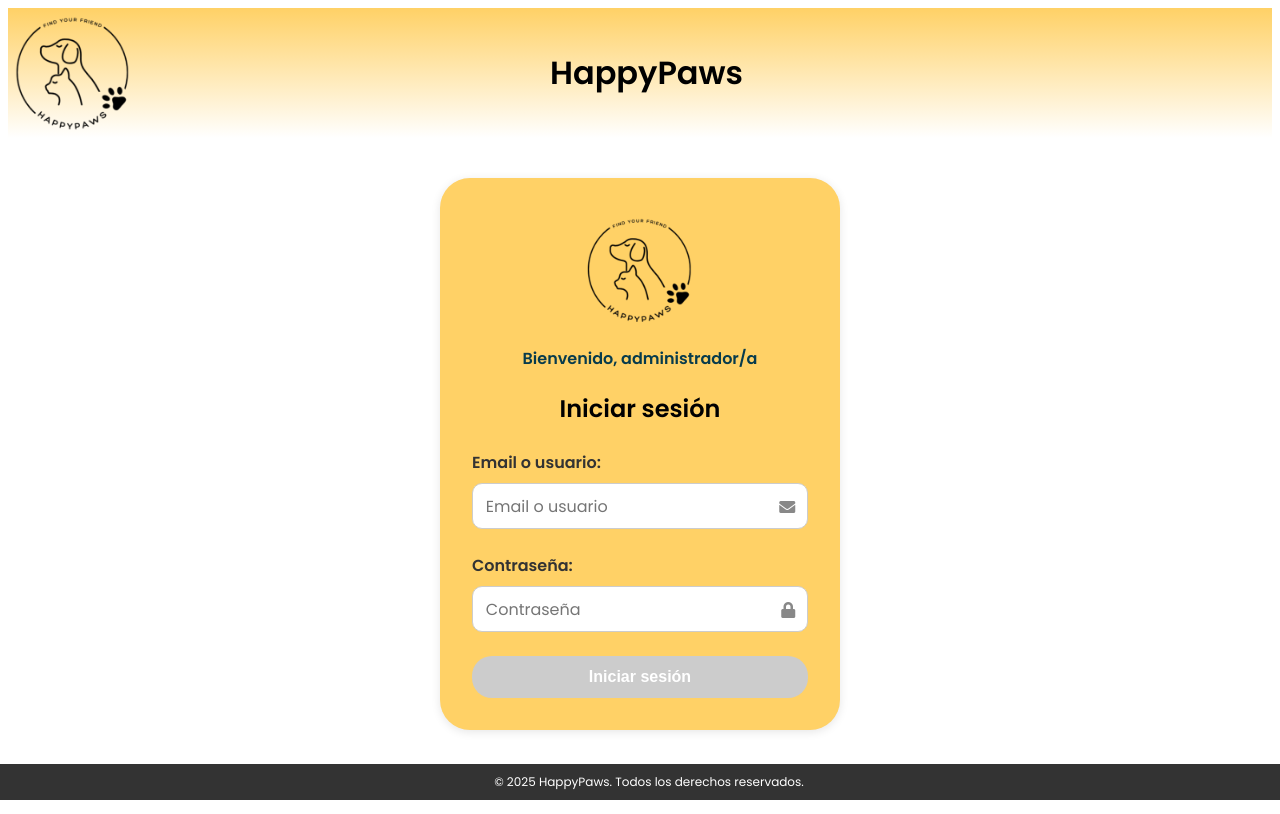
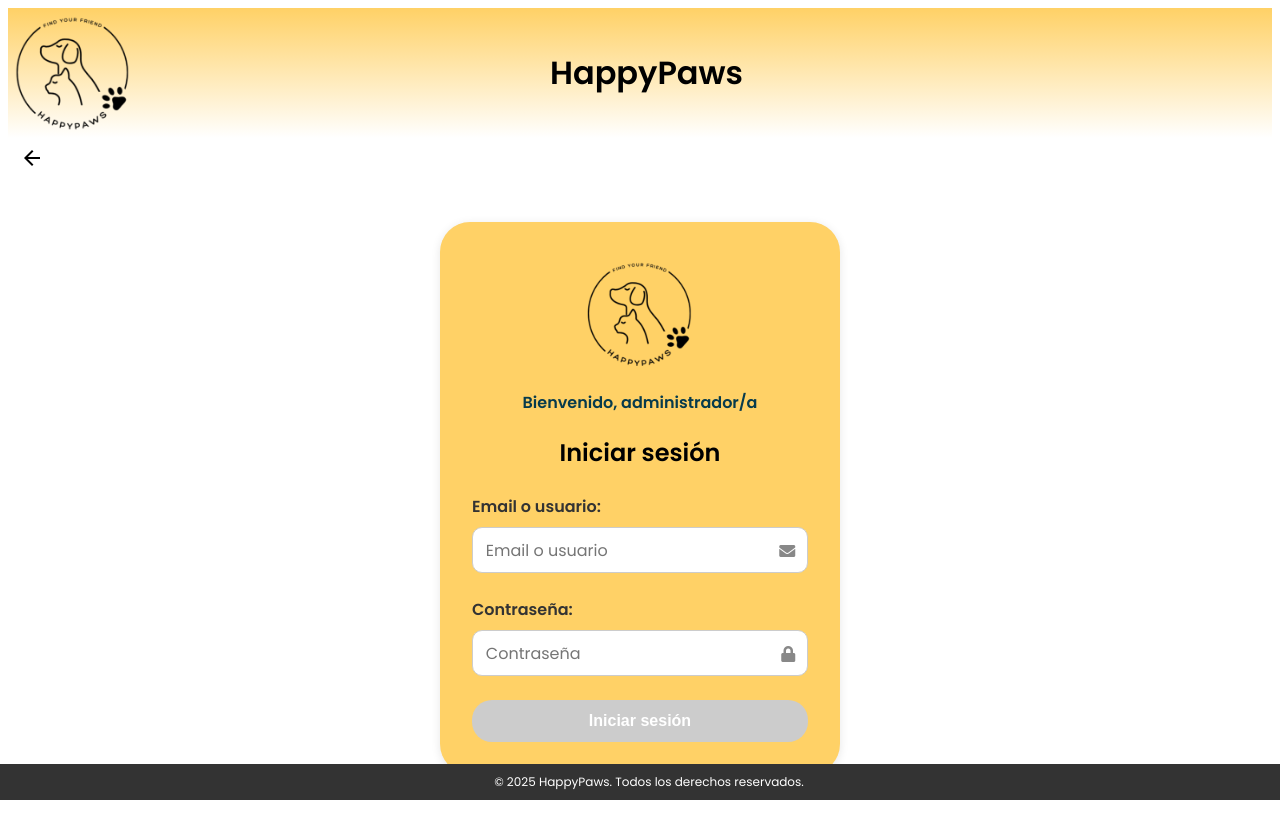
Before and after one commit to itsazahara/happypaws-frontend, an Angular app: page /login-admin in a window 1280 px wide. Built offline with nearby package versions, Linux system fonts and the light colour scheme.

Commit message:
Se ha implementado el sistema de volver hacia atrás con una flecha en algunas páginas pero aún está en testing

```diff
--- a/src/app/pages/informacion_mascota/informacion_mascota.component.html
+++ b/src/app/pages/informacion_mascota/informacion_mascota.component.html
@@ -1,8 +1,16 @@
 <head>
   <link rel="stylesheet" href="https://cdnjs.cloudflare.com/ajax/libs/font-awesome/5.15.1/css/all.min.css">
   <link href="https://fonts.googleapis.com/icon?family=Material+Icons+Outlined" rel="stylesheet">
+  <link rel="stylesheet" href="https://fonts.googleapis.com/css2?family=Material+Symbols+Outlined:opsz,wght,FILL,GRAD@24,400,0,0&icon_names=arrow_back" />
+
 </head>
-
+<header>
+  <nav class="menu-enlaces">
+    <a routerLink="/menu_usuario" routerLinkActive="activo"><span class="material-symbols-outlined">
+      arrow_back
+      </span></a>
+  </nav>
+</header>
 <body>
   <div class="mascota-container" *ngIf="mascota">
     <div class="mascota-card">
--- a/src/app/pages/informacion_mascota/informacion_mascota.component.scss
+++ b/src/app/pages/informacion_mascota/informacion_mascota.component.scss
@@ -111,3 +111,23 @@ strong {
   color: #444;
   font-size: 1.2rem;
 }
+
+.menu-enlaces {
+  display: flex;
+
+}
+
+.menu-enlaces a {
+  color: black;
+  text-decoration: none;
+  font-weight: bold;
+  padding: 8px 12px;
+  border-radius: 5px;
+  transition: background-color 0.3s ease;
+}
+
+.menu-enlaces a:hover,
+.menu-enlaces a.activo {
+  color: white;
+  background-color: #32a6cc;
+}
--- a/src/app/pages/login-administrador/login-administrador.component.html
+++ b/src/app/pages/login-administrador/login-administrador.component.html
@@ -1,6 +1,15 @@
 <head>
   <link rel="stylesheet" href="https://cdnjs.cloudflare.com/ajax/libs/font-awesome/5.15.1/css/all.min.css">
+  <link rel="stylesheet" href="https://fonts.googleapis.com/css2?family=Material+Symbols+Outlined:opsz,wght,FILL,GRAD@24,400,0,0&icon_names=arrow_back" />
+
 </head>
+<header>
+  <nav class="menu-enlaces">
+    <a routerLink="/selector-rol" routerLinkActive="activo"><span class="material-symbols-outlined">
+      arrow_back
+      </span></a>
+  </nav>
+</header>
 
 <body>
     <div class="login-container">
--- a/src/app/pages/login-administrador/login-administrador.component.scss
+++ b/src/app/pages/login-administrador/login-administrador.component.scss
@@ -96,3 +96,22 @@ button:disabled {
   display: block;
   margin: 0 auto 1rem auto; /* Centrado + espacio inferior */
 }
+
+.menu-enlaces {
+  display: flex;
+}
+
+.menu-enlaces a {
+  color: black;
+  text-decoration: none;
+  font-weight: bold;
+  padding: 8px 12px;
+  border-radius: 5px;
+  transition: background-color 0.3s ease;
+}
+
+.menu-enlaces a:hover,
+.menu-enlaces a.activo {
+  color: white;
+  background-color: #32a6cc;
+}
--- a/src/app/pages/login-cliente/login-cliente.component.html
+++ b/src/app/pages/login-cliente/login-cliente.component.html
@@ -1,7 +1,15 @@
 <head>
   <link rel="stylesheet" href="https://cdnjs.cloudflare.com/ajax/libs/font-awesome/5.15.1/css/all.min.css">
+  <link rel="stylesheet" href="https://fonts.googleapis.com/css2?family=Material+Symbols+Outlined:opsz,wght,FILL,GRAD@24,400,0,0&icon_names=arrow_back" />
+
 </head>
-
+<header>
+  <nav class="menu-enlaces">
+    <a routerLink="/selector-rol" routerLinkActive="activo"><span class="material-symbols-outlined">
+      arrow_back
+      </span></a>
+  </nav>
+</header>
 <body>
   <div class="login-container">
     <img src="logoHappypawsCopy-removebg-preview.png" alt="Logo" />
--- a/src/app/pages/login-cliente/login-cliente.component.scss
+++ b/src/app/pages/login-cliente/login-cliente.component.scss
@@ -103,3 +103,22 @@ button:disabled {
 .create-account-link a:hover {
   text-decoration: underline;
 }
+
+.menu-enlaces {
+  display: flex;
+}
+
+.menu-enlaces a {
+  color: black;
+  text-decoration: none;
+  font-weight: bold;
+  padding: 8px 12px;
+  border-radius: 5px;
+  transition: background-color 0.3s ease;
+}
+
+.menu-enlaces a:hover,
+.menu-enlaces a.activo {
+  color: white;
+  background-color: #32a6cc;
+}
--- a/src/app/pages/registro_cliente/registro_cliente.component.html
+++ b/src/app/pages/registro_cliente/registro_cliente.component.html
@@ -1,7 +1,15 @@
 <head>
   <link rel="stylesheet" href="https://cdnjs.cloudflare.com/ajax/libs/font-awesome/5.15.1/css/all.min.css">
+  <link rel="stylesheet" href="https://fonts.googleapis.com/css2?family=Material+Symbols+Outlined:opsz,wght,FILL,GRAD@24,400,0,0&icon_names=arrow_back" />
+
 </head>
-
+<header>
+  <nav class="menu-enlaces">
+    <a routerLink="/selector-rol" routerLinkActive="activo"><span class="material-symbols-outlined">
+      arrow_back
+      </span></a>
+  </nav>
+</header>
 <body>
   <div class="login-container">
     <img src="logoHappypawsCopy-removebg-preview.png" alt="Logo" />
--- a/src/app/pages/registro_cliente/registro_cliente.component.scss
+++ b/src/app/pages/registro_cliente/registro_cliente.component.scss
@@ -15,7 +15,6 @@ body {
 .login-container {
   width: 100%;
   max-width: 400px; /* Un poco más amplio para acomodar todo */
-  margin: 2rem auto;
   padding: 2rem;
   background-color: #FFD166;
   border-radius: 30px;
@@ -133,3 +132,23 @@ button:disabled {
 .login-account-link a:hover {
   text-decoration: underline;
 }
+
+.menu-enlaces {
+  display: flex;
+
+}
+
+.menu-enlaces a {
+  color: black;
+  text-decoration: none;
+  font-weight: bold;
+  padding: 8px 12px;
+  border-radius: 5px;
+  transition: background-color 0.3s ease;
+}
+
+.menu-enlaces a:hover,
+.menu-enlaces a.activo {
+  color: white;
+  background-color: #32a6cc;
+}
--- a/src/app/pages/selector-rol/selector-rol.component.html
+++ b/src/app/pages/selector-rol/selector-rol.component.html
@@ -1,3 +1,7 @@
+<head>
+  <link rel="stylesheet" href="https://fonts.googleapis.com/css2?family=Material+Symbols+Outlined:opsz,wght,FILL,GRAD@24,400,0,0&icon_names=arrow_back" />
+</head>
+
 <body>
   <div class="selector-container">
     <div class="welcome">
```
